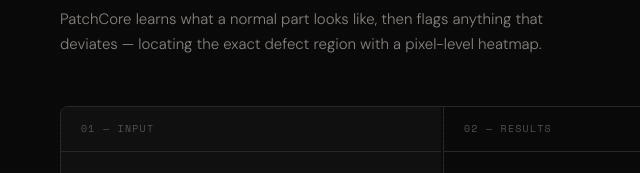
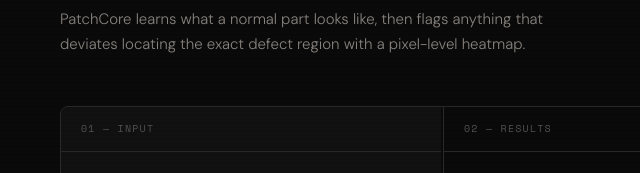
Before and after one commit to YacineBZDZ/PatchCoreFront, a plain HTML site: page index.html in a window 1280 px wide. Shown: the part 302-475 px from the top of the page, 54-694 px from the left. Drawn offline with nearby package versions, Linux system fonts and the light colour scheme; no server answers.

Commit message:
hugging face

```diff
--- a/index.html
+++ b/index.html
@@ -358,7 +358,7 @@
     <section class="hero">
       <div class="hero-tag">Computer Vision · Unsupervised Anomaly Detection</div>
       <h1 class="hero-title">Detect defects.<br><em>No labels needed.</em></h1>
-      <p class="hero-sub">PatchCore learns what a normal part looks like, then flags anything that deviates — locating the exact defect region with a pixel-level heatmap.</p>
+      <p class="hero-sub">PatchCore learns what a normal part looks like, then flags anything that deviates locating the exact defect region with a pixel-level heatmap.</p>
     </section>
 
     <div class="main-grid">
```
